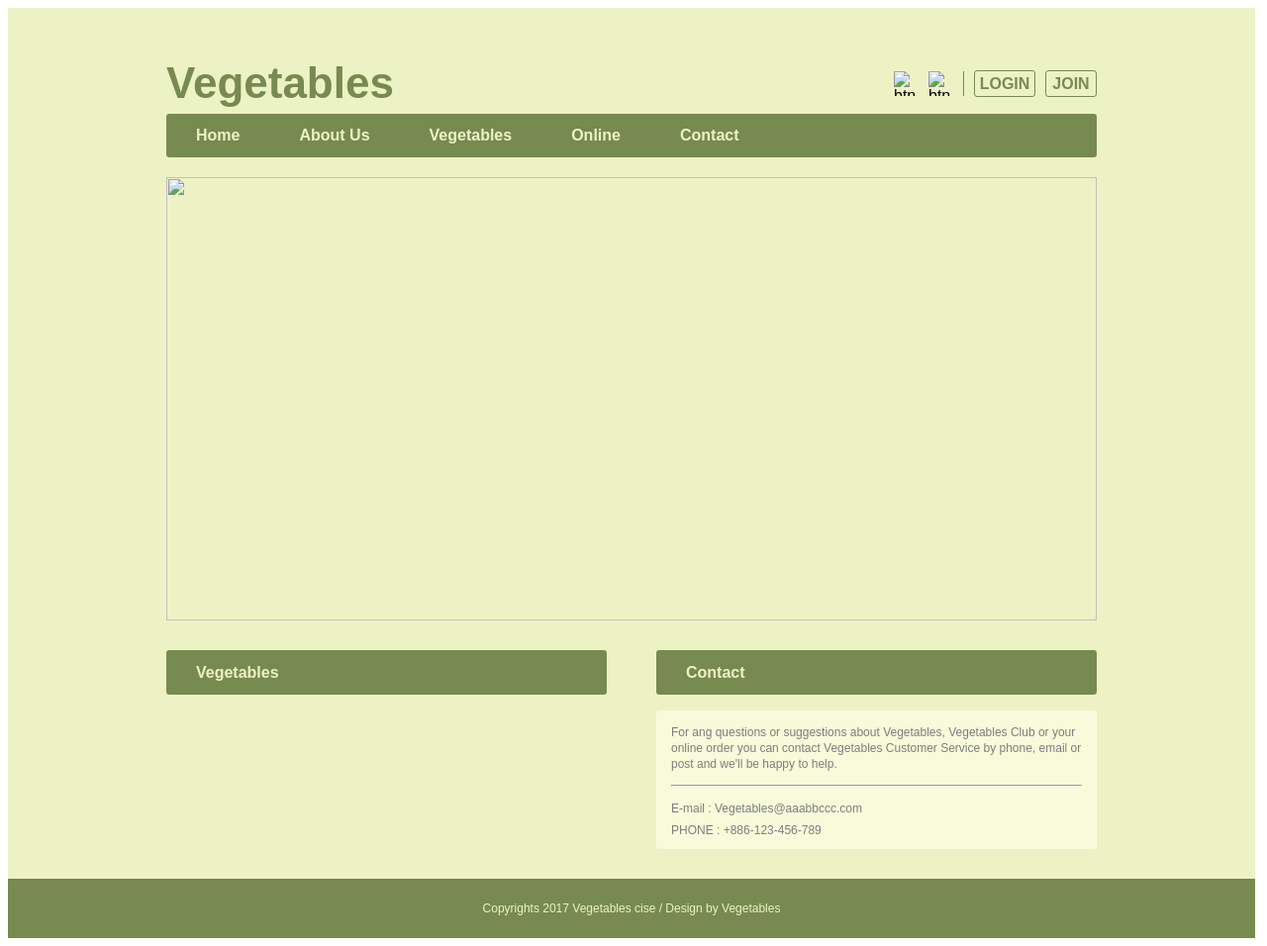
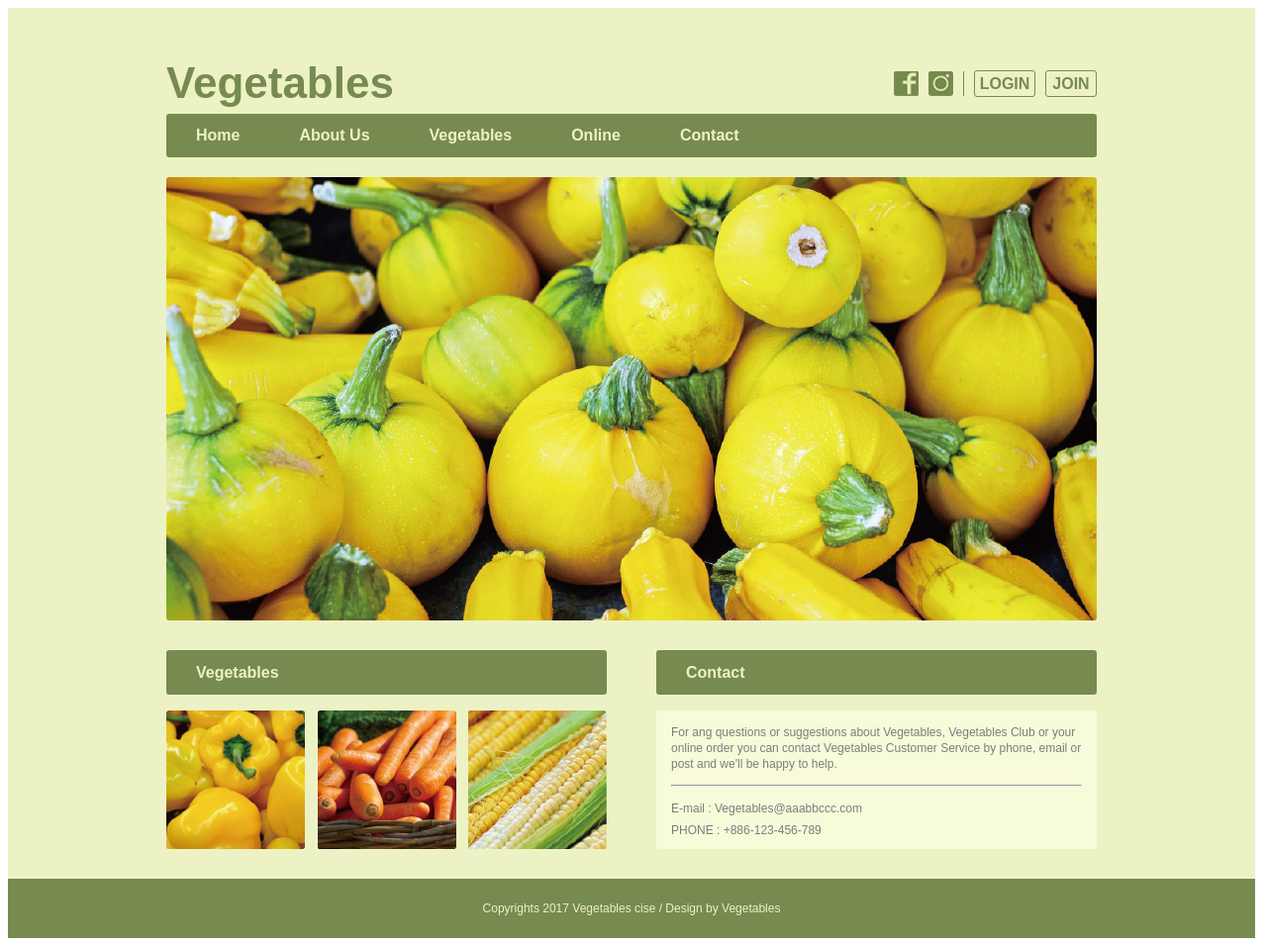
Before and after one commit to rcang3788/HW5_110AC2006, a plain HTML site: page index.html in a window 1280 px wide. Shown: the whole page at 99% size. Drawn offline with Linux system fonts and the light colour scheme.

Commit message:
Update index.html

```diff
--- a/index.html
+++ b/index.html
@@ -11,8 +11,8 @@
                 <div class = "title">
                     <h1 class = "logo">Vegetables</h1>
                     <div class = "btnlist">
-                        <img src = "./btn_facebook.png" alt = "btn_facebook" class = "btnimg">
-                        <img src = "./btn_instagram.png" alt = "btn_instagram" class = "btnimg">
+                        <img src = "./img/btn_facebook.png" alt = "btn_facebook" class = "btnimg">
+                        <img src = "./img/btn_instagram.png" alt = "btn_instagram" class = "btnimg">
                         <div class = "SpaceLine"></div>
                         <p class = "btn1">LOGIN</p>
                         <p class = "btn2">JOIN</p>
@@ -27,14 +27,14 @@
                     <p class = "navword">Online</p>
                     <p class = "navword">Contact</p>
                 </nav>
-                <img src="./img_main_pumpkin.png" class = MainImg>
+                <img src="./img/img_main_pumpkin.png" class = MainImg>
                 <div class = VegeContact>
                     <div class = Vegetables>
                         <p class = Vegeword>Vegetables</p>
                         <div class = VegeImg>
-                            <img src = "./img_vegetables_pepper.png" alt = "">
-                            <img src = "./img_vegetables_carrot.png" alt = "">
-                            <img src = "./img_vegetables_corn.png" alt = "">
+                            <img src = "./img/img_vegetables_pepper.png" alt = "">
+                            <img src = "./img/img_vegetables_carrot.png" alt = "">
+                            <img src = "./img/img_vegetables_corn.png" alt = "">
                         </div>
                     </div>
                     <div class = Contact>
```
